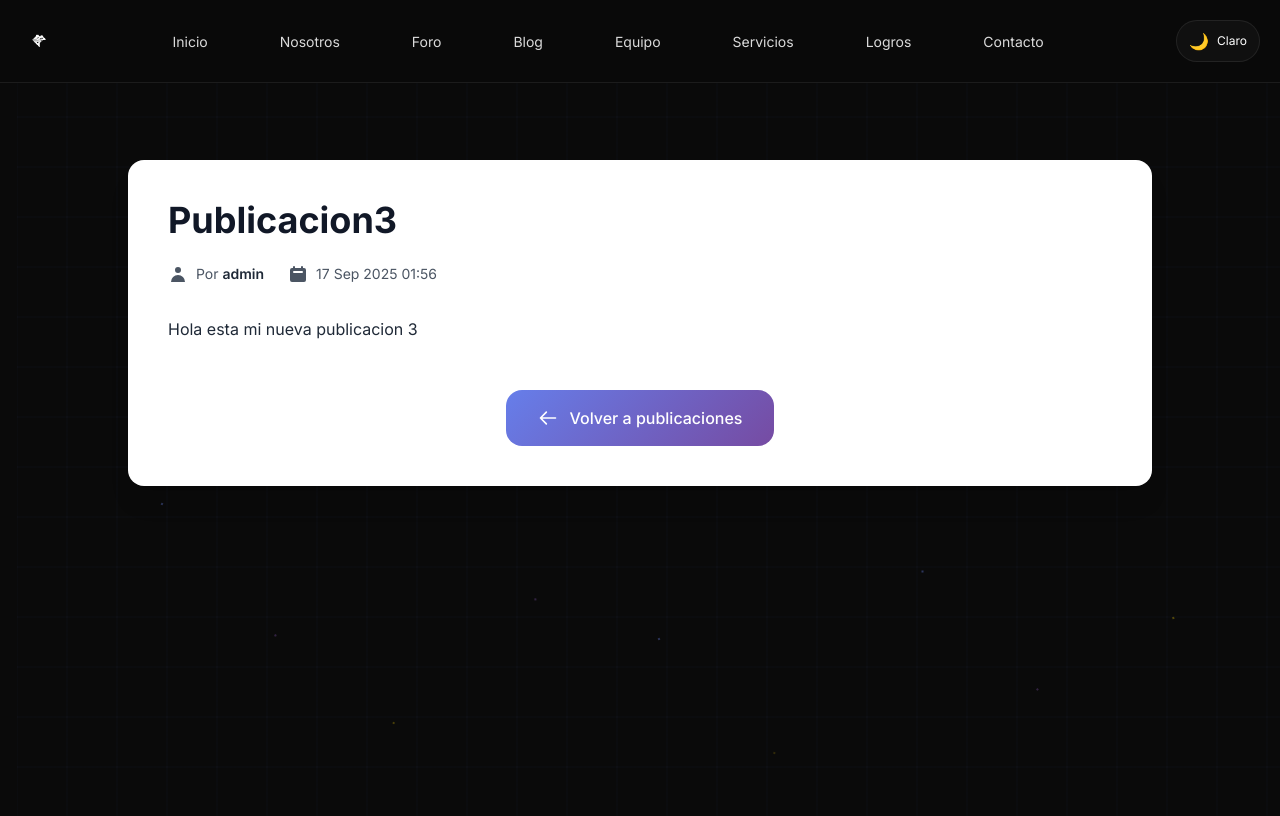
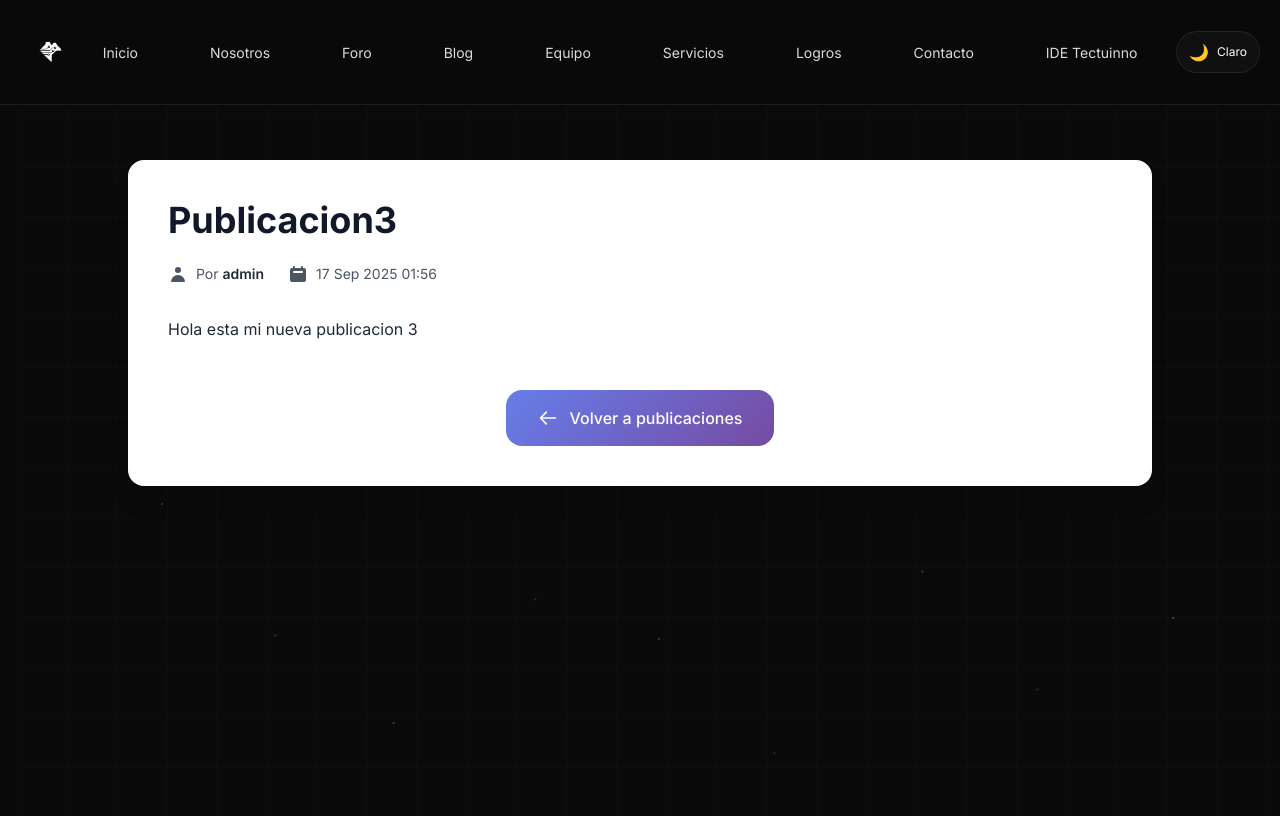
Before and after one commit to TectuinnoOF/web-site, a Django app: a page that uses templates/page/header.html in a window 1280 px wide. Shown: the top 816 px of the page. Run offline with Django 5.2, Linux system fonts and the light colour scheme; data comes from the database, SQL or seed files in the repository; some libraries are stand-ins or nearby versions.

Commit message:
Se agregó la sección del IDE

```diff
--- a/templates/page/header.html
+++ b/templates/page/header.html
@@ -2,22 +2,28 @@
 <nav class="fixed top-0 left-0 w-full z-50 py-5 backdrop-blur-xl border-b transition-all duration-300"
      style="background: var(--navbar-bg); border-color: var(--navbar-border);">
     <div class="max-w-7xl mx-auto px-5 flex justify-between items-center">
+        <!-- Logo más grande -->
         <div class="logo-container">
-            <img src="{% static 'img/logo3.png' %}" alt="Tectuinno"
-                 class="h-10 transition-all duration-300 hover:scale-105" />
+            <a href="/">
+                <img src="{% static 'img/logo3.png' %}" alt="Tectuinno"
+                     class="h-14 sm:h-16 transition-all duration-300 hover:scale-105" />
+            </a>
         </div>
 
-        <ul class="nav-menu hidden md:flex gap-10 items-center list-none">
-            <li><a href="#inicio" class="text-secondary hover:text-primary transition-colors duration-300 px-4 py-2 rounded-lg text-sm">Inicio</a></li>
-            <li><a href="#nosotros" class="text-secondary hover:text-primary transition-colors duration-300 px-4 py-2 rounded-lg text-sm">Nosotros</a></li>
+        <!-- Menú Desktop -->
+        <ul class="nav-menu-desktop hidden md:flex gap-10 items-center list-none">
+            <li><a href="/#inicio" class="text-secondary hover:text-primary transition-colors duration-300 px-4 py-2 rounded-lg text-sm">Inicio</a></li>
+            <li><a href="/#nosotros" class="text-secondary hover:text-primary transition-colors duration-300 px-4 py-2 rounded-lg text-sm">Nosotros</a></li>
             <li><a href="https://tectuinno.org/foro/" class="text-secondary hover:text-primary transition-colors duration-300 px-4 py-2 rounded-lg text-sm">Foro</a></li>
             <li><a href="{% url 'lista_publicaciones' %}" class="text-secondary hover:text-primary transition-colors duration-300 px-4 py-2 rounded-lg text-sm">Blog</a></li>
-            <li><a href="#equipo" class="text-secondary hover:text-primary transition-colors duration-300 px-4 py-2 rounded-lg text-sm">Equipo</a></li>
-            <li><a href="#servicios" class="text-secondary hover:text-primary transition-colors duration-300 px-4 py-2 rounded-lg text-sm">Servicios</a></li>
-            <li><a href="#logros" class="text-secondary hover:text-primary transition-colors duration-300 px-4 py-2 rounded-lg text-sm">Logros</a></li>
-            <li><a href="#contacto" class="text-secondary hover:text-primary transition-colors duration-300 px-4 py-2 rounded-lg text-sm">Contacto</a></li>
+            <li><a href="/#equipo" class="text-secondary hover:text-primary transition-colors duration-300 px-4 py-2 rounded-lg text-sm">Equipo</a></li>
+            <li><a href="/#servicios" class="text-secondary hover:text-primary transition-colors duration-300 px-4 py-2 rounded-lg text-sm">Servicios</a></li>
+            <li><a href="/#logros" class="text-secondary hover:text-primary transition-colors duration-300 px-4 py-2 rounded-lg text-sm">Logros</a></li>
+            <li><a href="/#contacto" class="text-secondary hover:text-primary transition-colors duration-300 px-4 py-2 rounded-lg text-sm">Contacto</a></li>
+            <li><a href="{% url 'ide' %}" class="text-secondary hover:text-primary transition-colors duration-300 px-4 py-2 rounded-lg text-sm">IDE Tectuinno</a></li>
         </ul>
 
+        <!-- Botones derecha -->
         <div class="flex items-center">
             <div class="bg-card border border-primary rounded-full px-3 py-2 cursor-pointer transition-all duration-300 hover:bg-card-hover hover:border-hover flex items-center gap-2 ml-5"
                  onclick="toggleTheme()">
@@ -25,6 +31,7 @@
                 <span class="theme-text text-xs font-normal">Claro</span>
             </div>
 
+            <!-- Botón hamburguesa -->
             <button class="menu-toggle md:hidden flex flex-col ml-3 p-1 bg-none border-none cursor-pointer" onclick="toggleMenu()">
                 <span class="w-6 h-0.5 rounded-sm my-0.5 transition-all duration-300" style="background: var(--text-primary);"></span>
                 <span class="w-6 h-0.5 rounded-sm my-0.5 transition-all duration-300" style="background: var(--text-primary);"></span>
@@ -33,40 +40,34 @@
         </div>
     </div>
 
-    <ul class="nav-menu fixed top-20 left-[-100%] w-full h-[calc(100vh-5rem)] flex-col justify-start pt-12 gap-6 list-none transition-all duration-300 md:hidden"
+    <!-- Menú Mobile -->
+    <ul class="nav-menu-mobile fixed top-20 left-[-100%] w-full h-[calc(100vh-5rem)] flex-col justify-start pt-12 gap-6 list-none transition-all duration-300 md:hidden"
         style="background: var(--navbar-bg); backdrop-filter: blur(20px);">
-        <li><a href="#inicio" class="text-secondary hover:text-primary transition-colors duration-300 px-4 py-2 rounded-lg text-sm block text-center" onclick="closeMenu()">Inicio</a></li>
-        <li><a href="#nosotros" class="text-secondary hover:text-primary transition-colors duration-300 px-4 py-2 rounded-lg text-sm block text-center" onclick="closeMenu()">Nosotros</a></li>
+        <li><a href="/#inicio" class="text-secondary hover:text-primary transition-colors duration-300 px-4 py-2 rounded-lg text-sm block text-center" onclick="closeMenu()">Inicio</a></li>
+        <li><a href="/#nosotros" class="text-secondary hover:text-primary transition-colors duration-300 px-4 py-2 rounded-lg text-sm block text-center" onclick="closeMenu()">Nosotros</a></li>
         <li><a href="https://tectuinno.org/foro/" class="text-secondary hover:text-primary transition-colors duration-300 px-4 py-2 rounded-lg text-sm block text-center" onclick="closeMenu()">Foro</a></li>
-        <li><a href="#blog" class="text-secondary hover:text-primary transition-colors duration-300 px-4 py-2 rounded-lg text-sm block text-center" onclick="closeMenu()">Blog</a></li>
-        <li><a href="#equipo" class="text-secondary hover:text-primary transition-colors duration-300 px-4 py-2 rounded-lg text-sm block text-center" onclick="closeMenu()">Equipo</a></li>
-        <li><a href="#servicios" class="text-secondary hover:text-primary transition-colors duration-300 px-4 py-2 rounded-lg text-sm block text-center" onclick="closeMenu()">Servicios</a></li>
-        <li><a href="#logros" class="text-secondary hover:text-primary transition-colors duration-300 px-4 py-2 rounded-lg text-sm block text-center" onclick="closeMenu()">Logros</a></li>
-        <li><a href="#contacto" class="text-secondary hover:text-primary transition-colors duration-300 px-4 py-2 rounded-lg text-sm block text-center" onclick="closeMenu()">Contacto</a></li>
+        <li><a href="{% url 'lista_publicaciones' %}" class="text-secondary hover:text-primary transition-colors duration-300 px-4 py-2 rounded-lg text-sm block text-center" onclick="closeMenu()">Blog</a></li>
+        <li><a href="/#equipo" class="text-secondary hover:text-primary transition-colors duration-300 px-4 py-2 rounded-lg text-sm block text-center" onclick="closeMenu()">Equipo</a></li>
+        <li><a href="/#servicios" class="text-secondary hover:text-primary transition-colors duration-300 px-4 py-2 rounded-lg text-sm block text-center" onclick="closeMenu()">Servicios</a></li>
+        <li><a href="/#logros" class="text-secondary hover:text-primary transition-colors duration-300 px-4 py-2 rounded-lg text-sm block text-center" onclick="closeMenu()">Logros</a></li>
+        <li><a href="/#contacto" class="text-secondary hover:text-primary transition-colors duration-300 px-4 py-2 rounded-lg text-sm block text-center" onclick="closeMenu()">Contacto</a></li>
+        <li><a href="/ide" class="text-secondary hover:text-primary transition-colors duration-300 px-4 py-2 rounded-lg text-sm block text-center" onclick="closeMenu()">IDE Tectuinno</a></li>
     </ul>
 </nav>
 
 <style>
-.nav-menu.active {
-    left: 0;
-}
+/* Menú mobile */
+.nav-menu-mobile.active { left: 0; }
 
-.menu-toggle.active span:nth-child(1) {
-    transform: rotate(-45deg) translate(-5px, 6px);
-}
+/* Animación hamburguesa -> X */
+.menu-toggle.active span:nth-child(1) { transform: rotate(-45deg) translate(-5px, 6px); }
+.menu-toggle.active span:nth-child(2) { opacity: 0; }
+.menu-toggle.active span:nth-child(3) { transform: rotate(45deg) translate(-5px, -6px); }
 
-.menu-toggle.active span:nth-child(2) {
-    opacity: 0;
-}
-
-.menu-toggle.active span:nth-child(3) {
-    transform: rotate(45deg) translate(-5px, -6px);
-}
-
+/* Menú desktop siempre visible en pantallas grandes */
 @media (min-width: 768px) {
-    .nav-menu {
+    .nav-menu-desktop {
         position: static !important;
-        left: auto !important;
         width: auto !important;
         height: auto !important;
         flex-direction: row !important;
```
